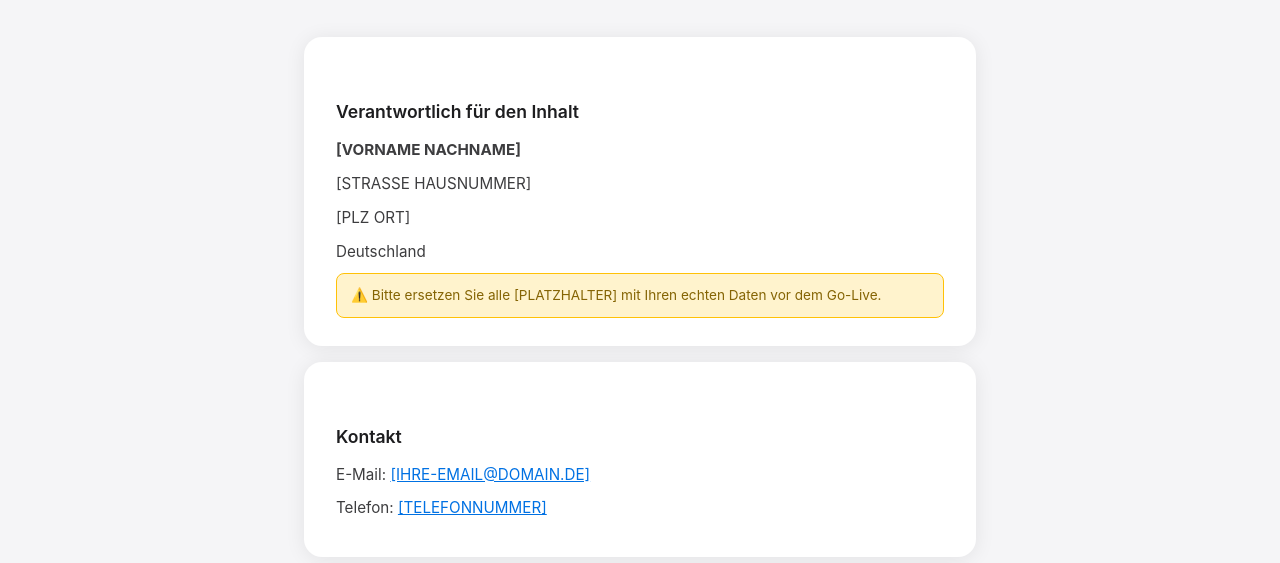
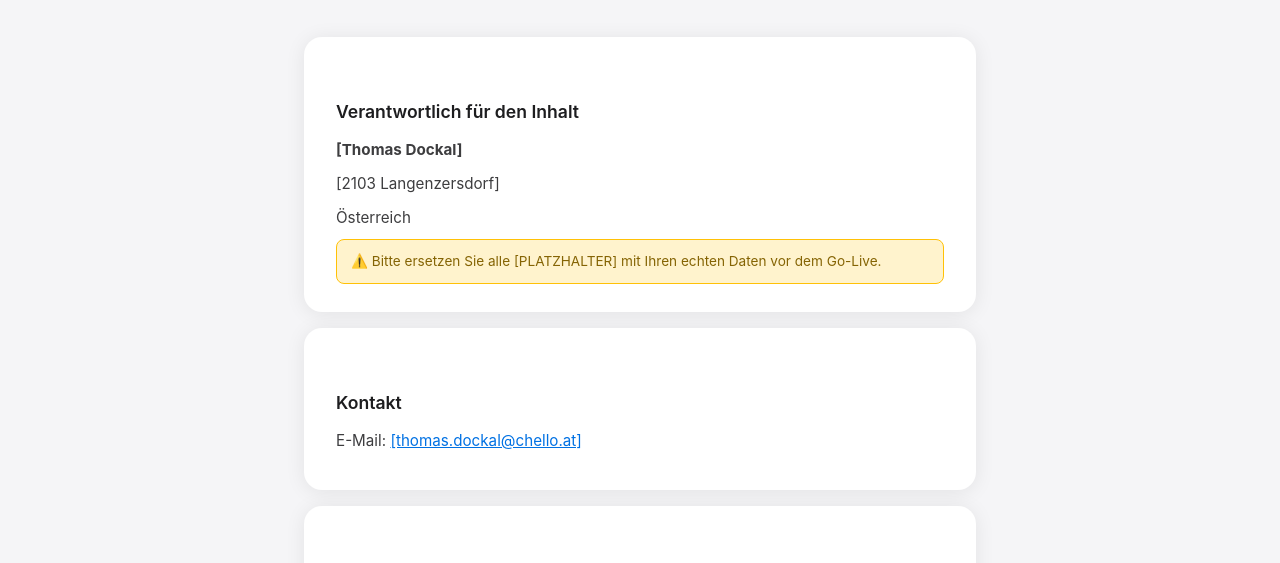
Before and after one commit to thdockal-hue/DeepFakeIdentifier_GUI, a website: page impressum.html in a window 1280 px wide. Shown: the part 191-754 px from the top of the page. Drawn offline with Linux system fonts and the light colour scheme.

Commit message:
Update impressum.html

```diff
--- a/impressum.html
+++ b/impressum.html
@@ -50,18 +50,16 @@
 
   <div class="card">
     <h2>Verantwortlich für den Inhalt</h2>
-    <p><strong>[VORNAME NACHNAME]</strong></p>
-    <p>[STRASSE HAUSNUMMER]</p>
-    <p>[PLZ ORT]</p>
-    <p>Deutschland</p>
+    <p><strong>[Thomas Dockal]</strong></p>
+    <p>[2103 Langenzersdorf]</p>
+    <p>Österreich</p>
     <div class="placeholder">⚠️ Bitte ersetzen Sie alle [PLATZHALTER] mit Ihren echten Daten vor dem Go-Live.</div>
   </div>
 
   <div class="card">
     <h2>Kontakt</h2>
-    <p>E-Mail: <a href="mailto:[IHRE-EMAIL@DOMAIN.DE]">[IHRE-EMAIL@DOMAIN.DE]</a></p>
-    <p>Telefon: <a href="tel:[TELEFONNUMMER]">[TELEFONNUMMER]</a></p>
-  </div>
+    <p>E-Mail: <a href="mailto:[thomas.dockal@chello.at]">[thomas.dockal@chello.at]</a></p>
+    </div>
 
   <div class="card">
     <h2>Angaben zum Dienst</h2>
```
